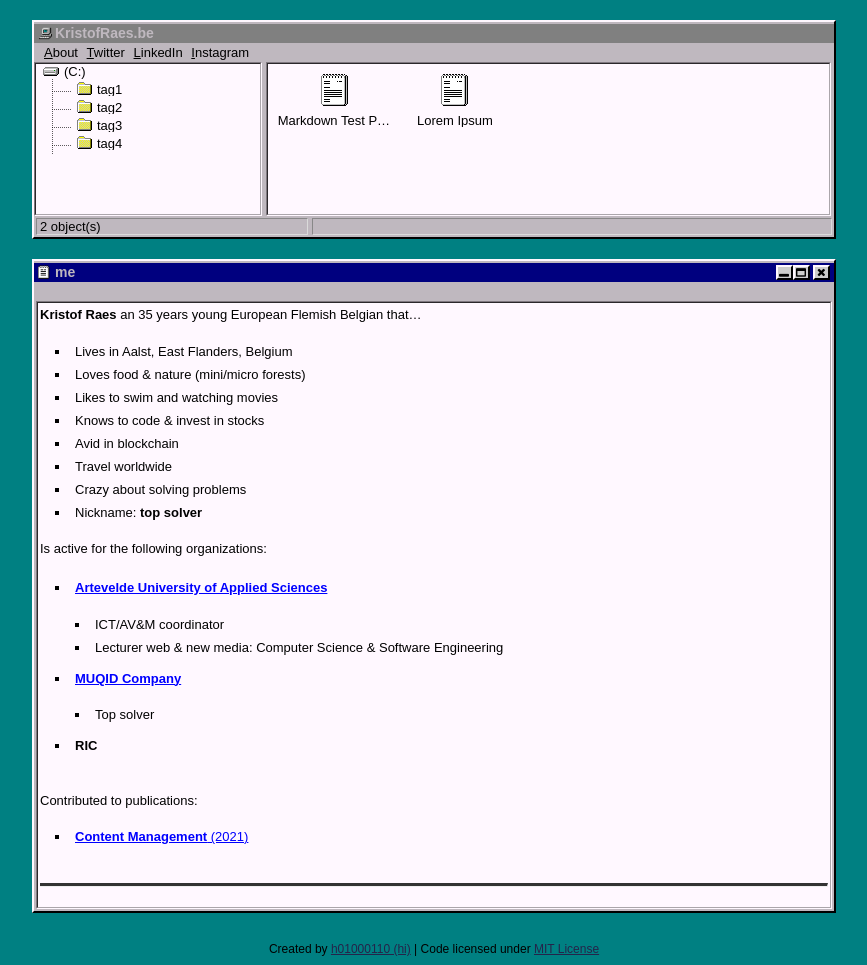
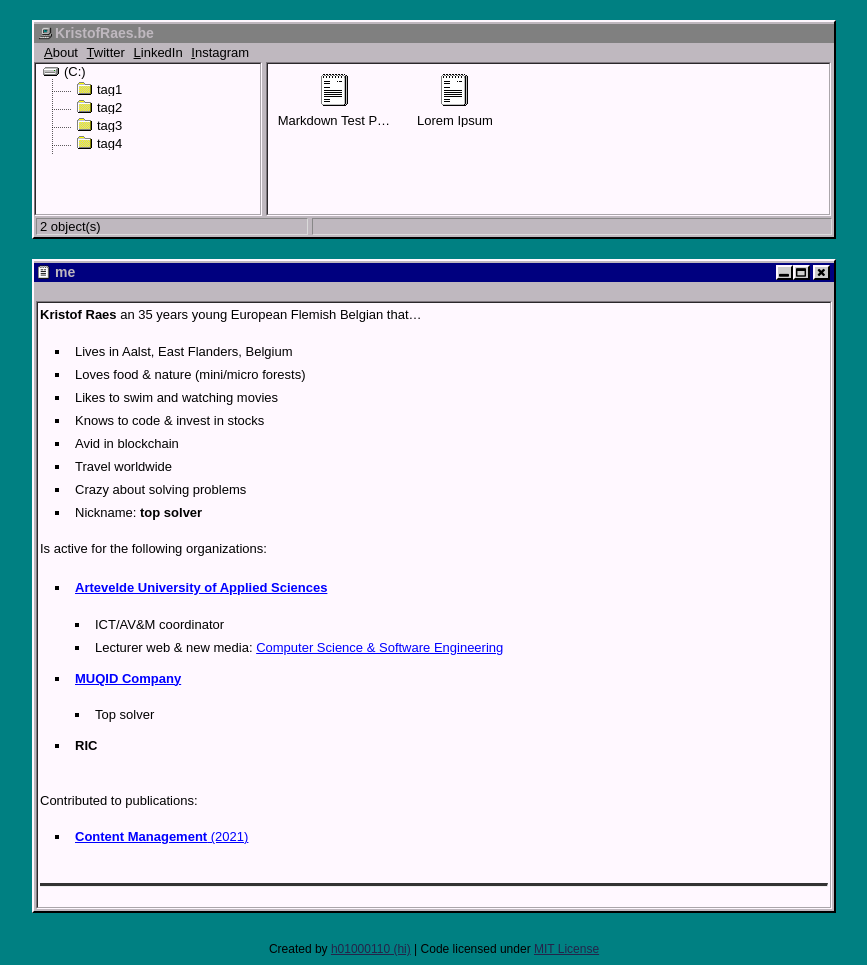
Before and after one commit to kristofraes/kraes, a Jekyll site: the page built from me/index.md, in a window 1280 px wide. Shown: the whole page, without its empty margins (206-1073 px from the left). Built offline with Jekyll 4.4.1, drawn with Linux system fonts in a browser that asks for light colours; part of the change alters nothing that is shown.

```diff
--- a/me/index.md
+++ b/me/index.md
@@ -19,7 +19,7 @@ Is active for the following organizations:
  - [**Artevelde University of Applied Sciences**](http://www.artevelde-uas.be)
 
    - ICT/AV&M coordinator
-   - Lecturer web & new media: Computer Science & Software Engineering
+   - Lecturer web & new media: [Computer Science & Software Engineering](http://bamaflexweb.arteveldehs.be/BMFUIDetailxOLOD.aspx?a=158623&b=1&c=1)
 
  - [**MUQID Company**](http://company.muqid.com)
 
```
